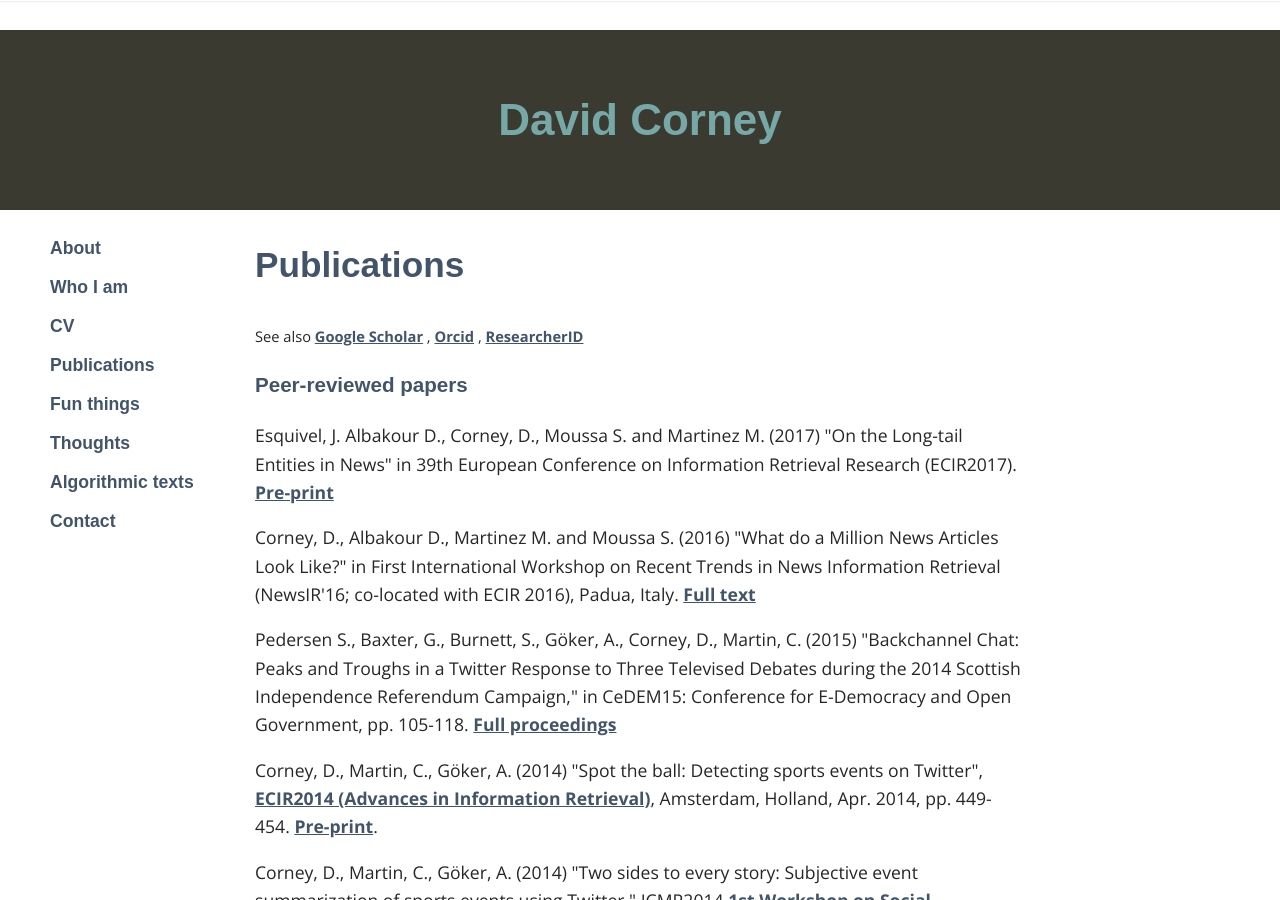
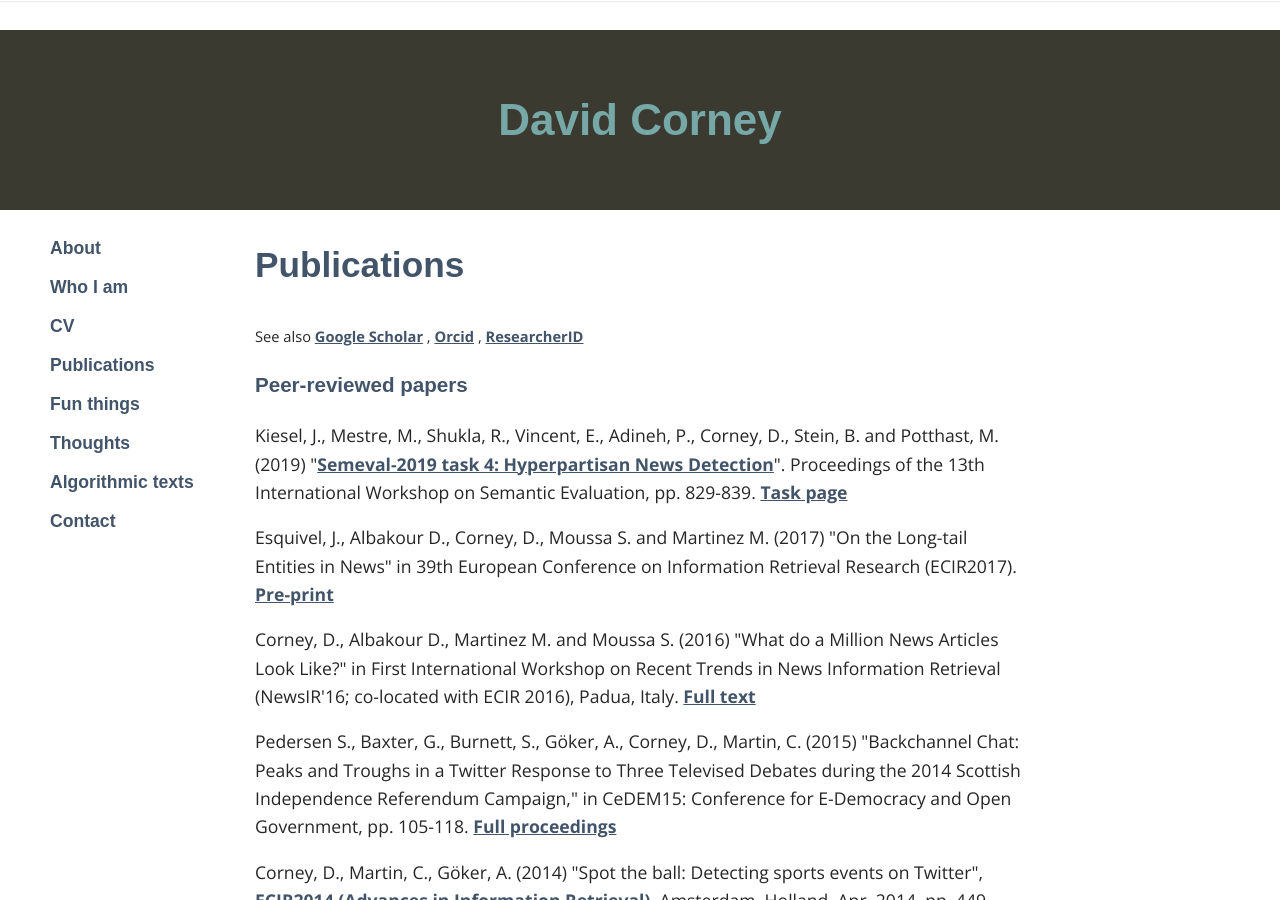
Before and after one commit to dcorney/dcorney.github.io, a Jekyll site: the page built from _pages/04_publications.md, in a window 1280 px wide and 900 px high. Built offline with Jekyll 4.4.1, drawn with Linux system fonts in a browser that asks for light colours; some web fonts are replaced.

```diff
--- a/_pages/04_publications.md
+++ b/_pages/04_publications.md
@@ -12,7 +12,13 @@ permalink: /publications/
 
 <h3>Peer-reviewed papers</h3>
 
-<P>Esquivel, J. Albakour D., Corney, D., Moussa S. and Martinez M. (2017)
+<P>
+Kiesel, J.,  Mestre, M., Shukla, R., Vincent, E., Adineh, P., Corney, D., Stein, B. and Potthast, M. (2019) "<a href="https://www.aclweb.org/anthology/S19-2145.pdf">Semeval-2019 task 4: Hyperpartisan News Detection</a>".
+Proceedings of the 13th International Workshop on Semantic Evaluation, pp. 829-839.
+<a href="https://pan.webis.de/semeval19/semeval19-web/">Task page</a>
+</P>
+
+<P>Esquivel, J., Albakour D., Corney, D., Moussa S. and Martinez M. (2017)
 "On the Long-tail Entities in News" in 39th European Conference on Information Retrieval Research (ECIR2017). <a href="http://research.signalmedia.co/assets/long-tail-entities_CRC.pdf">Pre-print</a></P>
 
 <P>Corney, D., Albakour D., Martinez M. and Moussa S. (2016)
```
Also changed, not shown: _posts/2020-02-05-robochecking.md (+1 -1 lines), _posts/2020-02-06-ways-of-coding.md (added, +16 -0 lines).
